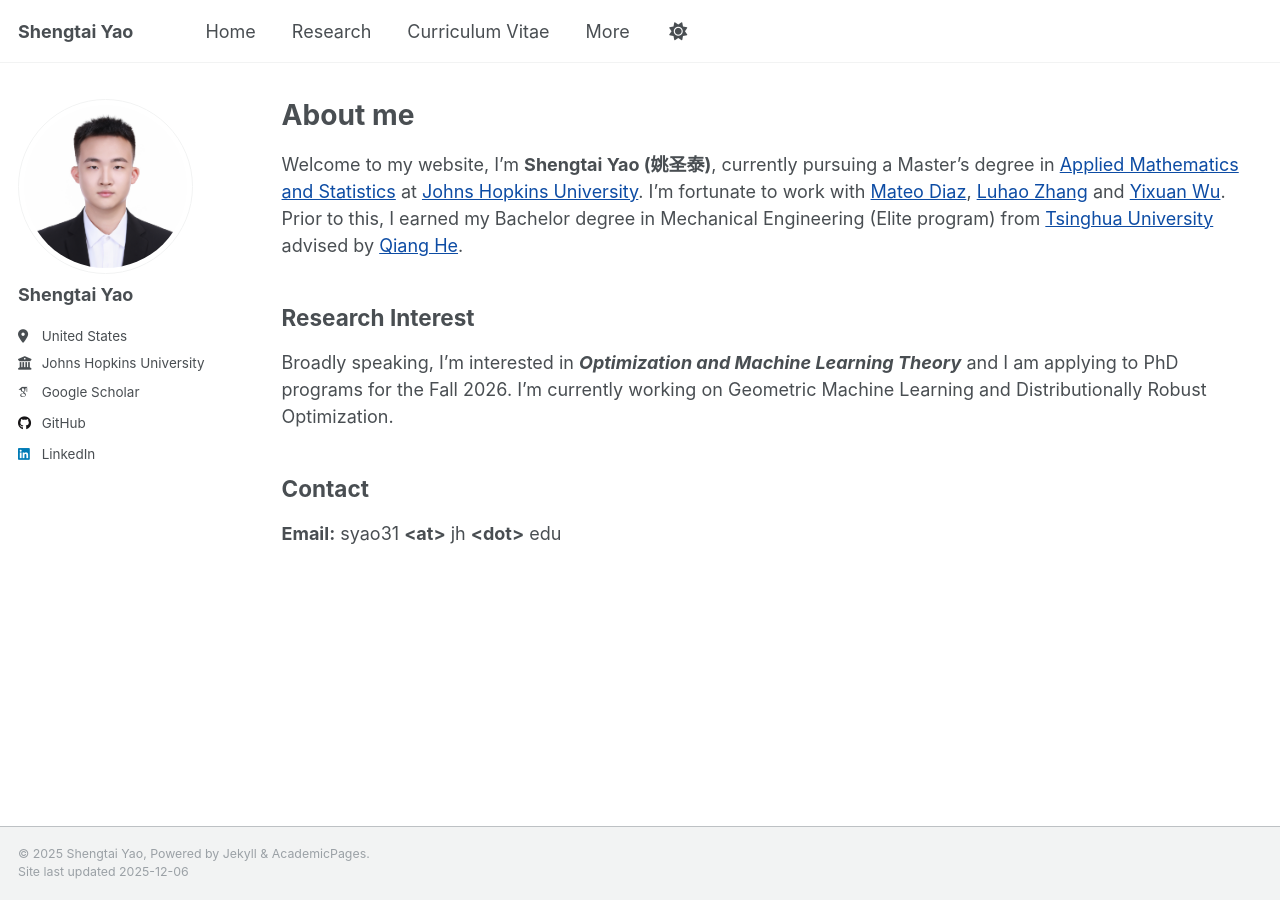
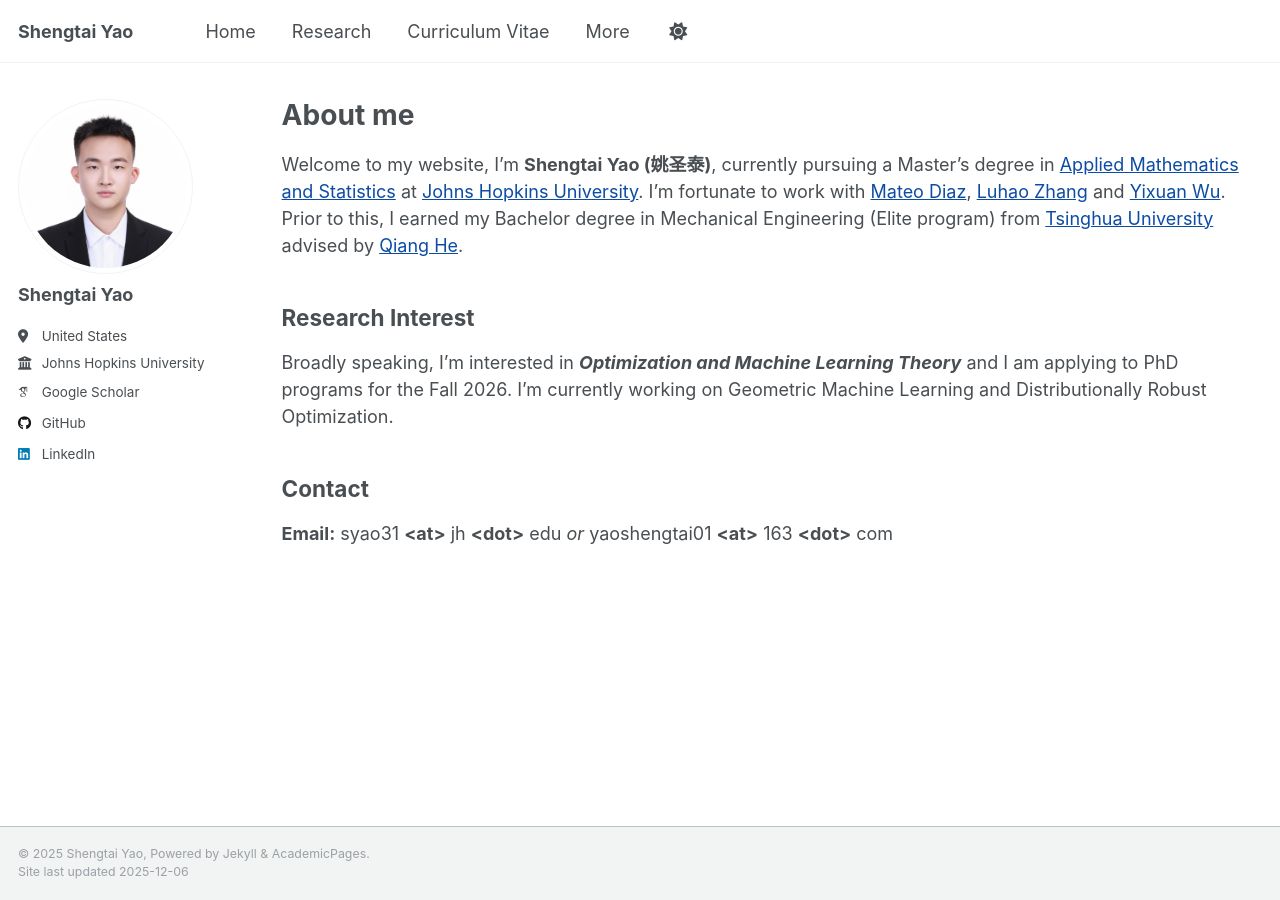
Before and after one commit to Yaoshengtai/Yaoshengtai.github.io, a Jekyll site: the page built from _pages/about.md, in a window 1280 px wide. Built offline with Jekyll 4.4.1, drawn with Linux system fonts in a browser that asks for light colours; some web fonts are replaced.

Commit message:
Update about.md

```diff
--- a/_pages/about.md
+++ b/_pages/about.md
@@ -19,4 +19,4 @@ Broadly speaking, I'm interested in ***Optimization and Machine Learning Theory*
 
 ## Contact
 
-**Email:** syao31 **\<at\>** jh **\<dot\>** edu
+**Email:** syao31 **\<at\>** jh **\<dot\>** edu *or* yaoshengtai01 **\<at\>** 163 **\<dot\>** com
```
